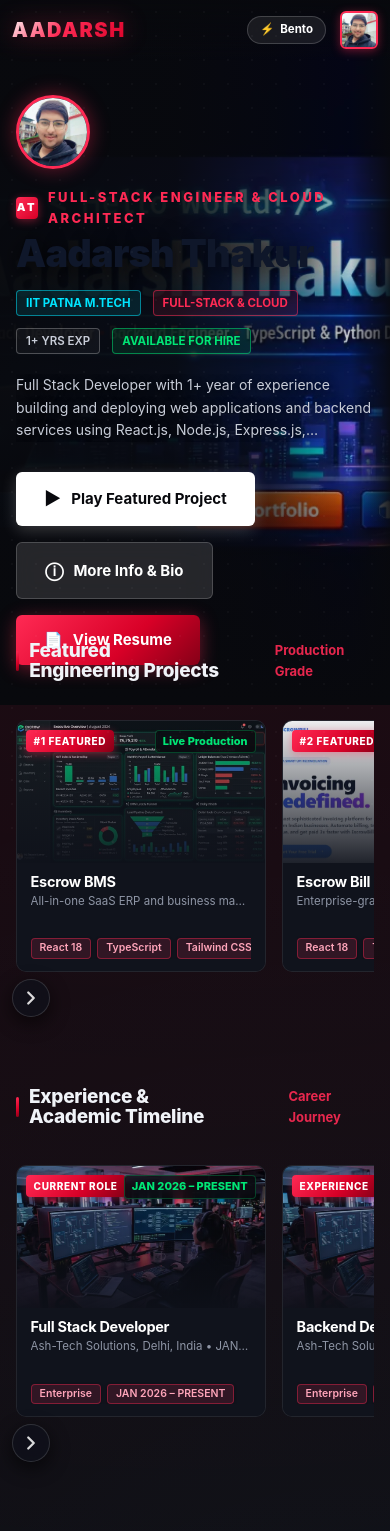
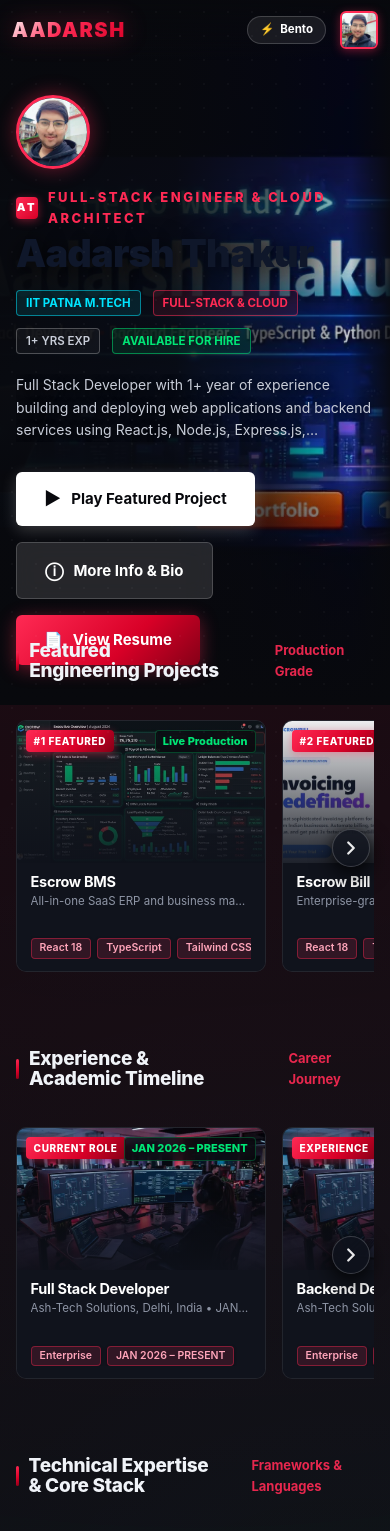
Before and after one commit to Aadarsh2021/Portfolio, a React (Create React App) app: page / in a window 390 px wide. Shown: the top 1531 px of the page. Built offline with nearby package versions, Linux system fonts and the light colour scheme; no server answers.

Commit message:
fix(netflix-ui): fix side scroller navigation arrow buttons absolute positioning

```diff
--- a/src/index.css
+++ b/src/index.css
@@ -506,7 +506,6 @@ html.lenis {
 }
 
 /* Contact Interaction Fixes */
-/* Contact Interaction Fixes */
 .contact-form-side input,
 .contact-form-side textarea,
 .contact-form-side button,
@@ -514,7 +513,8 @@ html.lenis {
 .social-grid a,
 .project-card a,
 .nav-link,
-button {
+#contact button,
+.contact-bento-content button {
   position: relative !important;
   z-index: 999 !important;
   pointer-events: auto !important;
--- a/src/styles/netflix.css
+++ b/src/styles/netflix.css
@@ -435,29 +435,34 @@
 
 /* Slider Track & Navigation Controls */
 .netflix-slider-wrapper {
-  position: relative;
+  position: relative !important;
+  width: 100%;
 }
 
 .netflix-slider-arrow {
-  position: absolute;
-  top: 50%;
-  transform: translateY(-50%);
-  width: 44px;
-  height: 44px;
-  border-radius: 50%;
-  background: rgba(15, 18, 28, 0.88);
-  border: 1px solid rgba(255, 255, 255, 0.16);
-  color: #FFFFFF;
-  display: flex;
-  align-items: center;
-  justify-content: center;
-  cursor: pointer;
-  z-index: 25;
-  box-shadow: 0 6px 20px rgba(0, 0, 0, 0.75);
-  transition: all 0.25s cubic-bezier(0.16, 1, 0.3, 1);
-  backdrop-filter: blur(12px);
-  -webkit-backdrop-filter: blur(12px);
-  opacity: 0.75;
+  position: absolute !important;
+  top: 50% !important;
+  transform: translateY(-50%) !important;
+  width: 46px !important;
+  height: 46px !important;
+  min-width: 46px !important;
+  min-height: 46px !important;
+  padding: 0 !important;
+  margin: 0 !important;
+  border-radius: 50% !important;
+  background: rgba(15, 18, 28, 0.92) !important;
+  border: 1.5px solid rgba(255, 255, 255, 0.2) !important;
+  color: #FFFFFF !important;
+  display: flex !important;
+  align-items: center !important;
+  justify-content: center !important;
+  cursor: pointer !important;
+  z-index: 50 !important;
+  box-shadow: 0 8px 24px rgba(0, 0, 0, 0.85), 0 0 12px rgba(0, 0, 0, 0.5) !important;
+  transition: all 0.25s cubic-bezier(0.16, 1, 0.3, 1) !important;
+  backdrop-filter: blur(14px) !important;
+  -webkit-backdrop-filter: blur(14px) !important;
+  opacity: 0.92;
 }
 
 .netflix-slider-wrapper:hover .netflix-slider-arrow {
@@ -465,20 +470,22 @@
 }
 
 .netflix-slider-arrow:hover {
-  background: var(--netflix-red-gradient);
-  border-color: var(--netflix-red);
-  color: #FFFFFF;
-  transform: translateY(-50%) scale(1.12);
-  box-shadow: 0 0 20px var(--netflix-red-glow), 0 8px 25px rgba(0, 0, 0, 0.85);
-  opacity: 1;
+  background: var(--netflix-red-gradient) !important;
+  border-color: var(--netflix-red) !important;
+  color: #FFFFFF !important;
+  transform: translateY(-50%) scale(1.14) !important;
+  box-shadow: 0 0 24px var(--netflix-red-glow), 0 10px 28px rgba(0, 0, 0, 0.9) !important;
+  opacity: 1 !important;
 }
 
 .netflix-slider-arrow.left {
-  left: 8px;
+  left: 10px !important;
+  right: auto !important;
 }
 
 .netflix-slider-arrow.right {
-  right: 8px;
+  right: 10px !important;
+  left: auto !important;
 }
 
 .netflix-slider-track {
@@ -1093,15 +1100,19 @@
     width: 250px;
   }
   .netflix-slider-arrow {
-    width: 38px;
-    height: 38px;
-    opacity: 0.85;
+    width: 38px !important;
+    height: 38px !important;
+    min-width: 38px !important;
+    min-height: 38px !important;
+    opacity: 0.9 !important;
   }
   .netflix-slider-arrow.left {
-    left: 4px;
+    left: 4px !important;
+    right: auto !important;
   }
   .netflix-slider-arrow.right {
-    right: 4px;
+    right: 4px !important;
+    left: auto !important;
   }
 }
 
```
